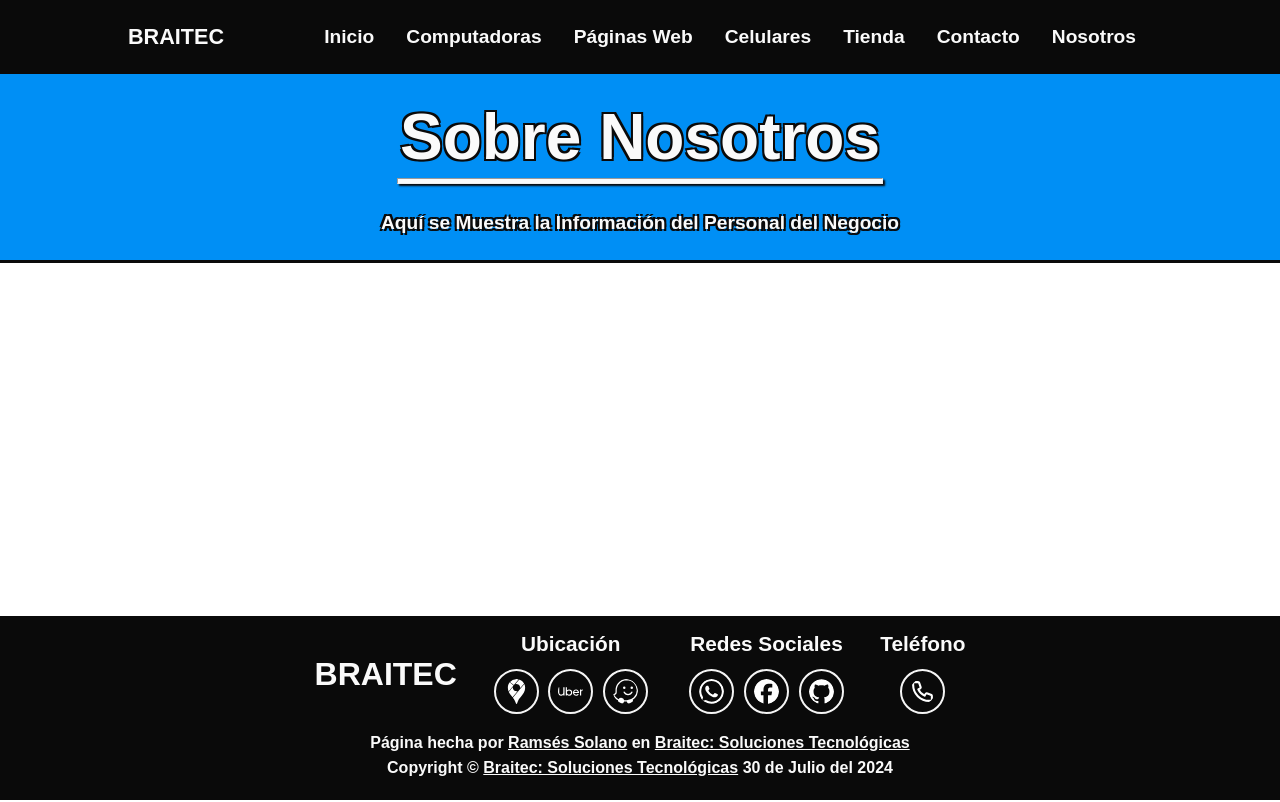
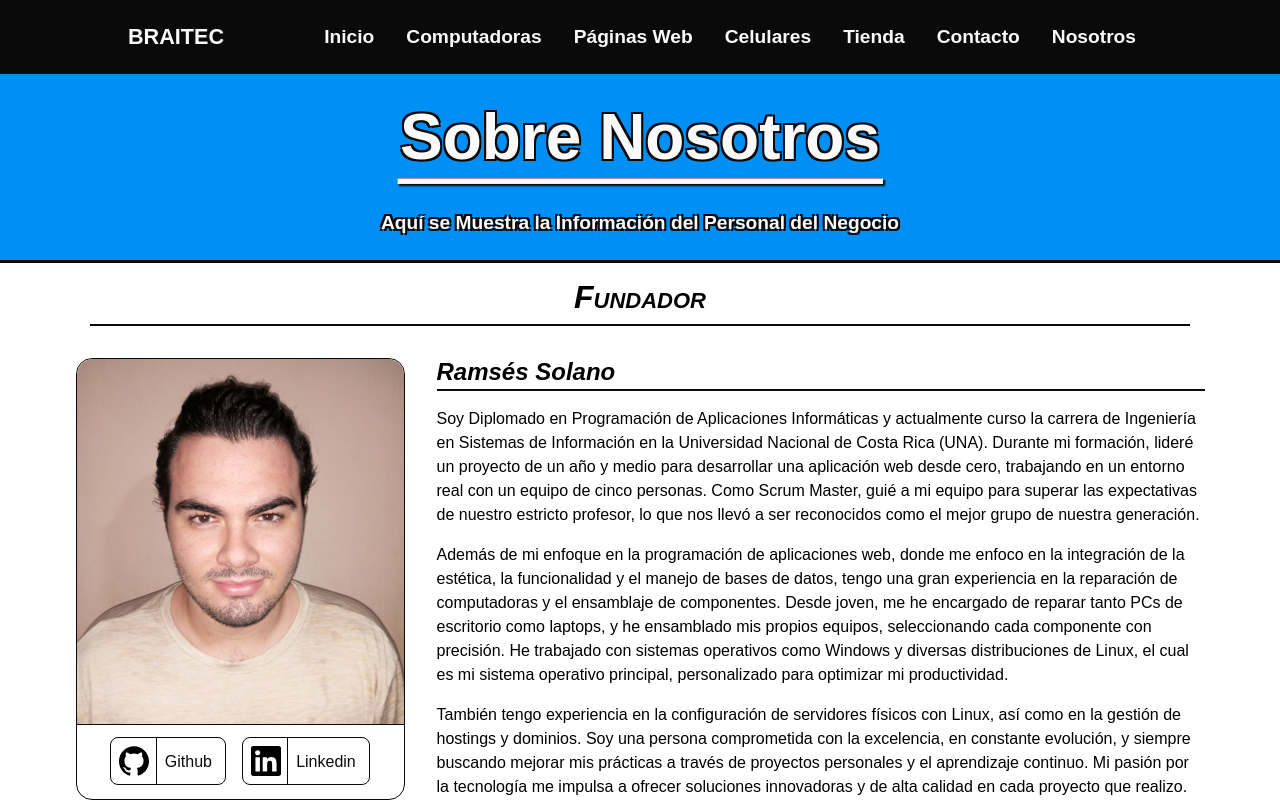
Before and after one commit to sh4dow18/braitec, a Next.js app: page /about-us in a window 1280 px wide. Shown: the top 802 px of the page. Built offline with nearby package versions, Linux system fonts and the light colour scheme.

Commit message:
add: founder's section in about us page
Add Founder's Image, Social Media, Name and Description in About Us Page

```diff
--- a/src/app/about-us/page.tsx
+++ b/src/app/about-us/page.tsx
@@ -1,6 +1,8 @@
+import "@/stylesheets/pages/about-us.css";
 // About Us Page Requirements
 import { Metadata } from "next";
-import { TitleSection } from "@/components";
+import { ImageLink, TitleSection } from "@/components";
+import Image from "next/image";
 // About Us Page Metadata
 export const metadata: Metadata = {
   title: "Sobre Nosotros",
@@ -16,6 +18,78 @@ function AboutUs() {
         title="Sobre Nosotros"
         subtitle="Aquí se Muestra la Información del Personal del Negocio"
       />
+      {/* Founder Container Section */}
+      <section className="founder-container">
+        {/* Founder Title */}
+        <h2>Fundador</h2>
+        {/* Founder Content */}
+        <div>
+          {/* Founder Card */}
+          <div>
+            {/* Founder Profile Image */}
+            <Image
+              src="/people/ramses-solano.jpg"
+              alt="Imagen de Ramsés Solano"
+              width={327}
+              height={365}
+              priority
+            />
+            {/* Founder Social Media */}
+            <div>
+              {/* Founder Github */}
+              <ImageLink
+                name="Github"
+                svg="github"
+                url="https://github.com/sh4dow18"
+              />
+              {/* Founder Linkedin */}
+              <ImageLink
+                name="Linkedin"
+                svg="linkedin"
+                url="https://www.linkedin.com/in/ramsés-solano-arias-981029227/"
+              />
+            </div>
+          </div>
+          {/* Founder Presentation */}
+          <section>
+            {/* Founder's Name */}
+            <h3>Ramsés Solano</h3>
+            {/* Founder Description */}
+            <p>
+              Soy Diplomado en Programación de Aplicaciones Informáticas y
+              actualmente curso la carrera de Ingeniería en Sistemas de
+              Información en la Universidad Nacional de Costa Rica (UNA).
+              Durante mi formación, lideré un proyecto de un año y medio para
+              desarrollar una aplicación web desde cero, trabajando en un
+              entorno real con un equipo de cinco personas. Como Scrum Master,
+              guié a mi equipo para superar las expectativas de nuestro estricto
+              profesor, lo que nos llevó a ser reconocidos como el mejor grupo
+              de nuestra generación.
+            </p>
+            <p>
+              Además de mi enfoque en la programación de aplicaciones web, donde
+              me enfoco en la integración de la estética, la funcionalidad y el
+              manejo de bases de datos, tengo una gran experiencia en la
+              reparación de computadoras y el ensamblaje de componentes. Desde
+              joven, me he encargado de reparar tanto PCs de escritorio como
+              laptops, y he ensamblado mis propios equipos, seleccionando cada
+              componente con precisión. He trabajado con sistemas operativos
+              como Windows y diversas distribuciones de Linux, el cual es mi
+              sistema operativo principal, personalizado para optimizar mi
+              productividad.
+            </p>
+            <p>
+              También tengo experiencia en la configuración de servidores
+              físicos con Linux, así como en la gestión de hostings y dominios.
+              Soy una persona comprometida con la excelencia, en constante
+              evolución, y siempre buscando mejorar mis prácticas a través de
+              proyectos personales y el aprendizaje continuo. Mi pasión por la
+              tecnología me impulsa a ofrecer soluciones innovadoras y de alta
+              calidad en cada proyecto que realizo.
+            </p>
+          </section>
+        </div>
+      </section>
     </>
   );
 }
--- /dev/null
+++ b/src/stylesheets/pages/about-us.css
@@ -0,0 +1,140 @@
+/* Main Classes Styles */
+/* Sorted Alphabetically */
+
+/* Second Grade */
+
+.founder-container > div {
+  /* Display */
+  display: flex;
+  flex-wrap: wrap;
+  justify-content: center;
+  width: 74rem;
+  /* Spacers */
+  margin: 2rem auto;
+}
+.founder-container h2 {
+  /* Spacers */
+  margin: 1rem 7%;
+  /* Texts */
+  text-align: center;
+}
+
+/* Third Grade */
+
+.founder-container > div > * {
+  /* Spacers */
+  margin-inline: 1rem;
+}
+.founder-container > div > div {
+  /* Display */
+  border-radius: 1rem;
+  height: 27.5rem;
+  /* Colors */
+  border: 1px solid var(--black);
+}
+.founder-container > div section {
+  /* Display */
+  width: 48rem;
+}
+
+/* Fourth Grade */
+
+.founder-container div div div a {
+  /* Display */
+  border-radius: 0.5rem;
+}
+.founder-container div div div {
+  /* Display */
+  display: flex;
+  flex-wrap: wrap;
+  justify-content: center;
+}
+.founder-container > div section h3 {
+  /* Spacers */
+  padding-bottom: 0.2rem;
+  /* Texts */
+  font-style: italic;
+  font-size: 1.5rem;
+  /* Colors */
+  border-bottom: 2px solid var(--black);
+}
+.founder-container div div > img {
+  /* Display */
+  border-top-left-radius: 1rem;
+  border-top-right-radius: 1rem;
+  /* Colors */
+  border-bottom: 1px solid var(--black);
+}
+.founder-container > div section p {
+  /* Spacers */
+  margin-block: 1rem;
+  /* Texts */
+  line-height: 1.5;
+}
+
+/* Fifth Grade */
+
+.founder-container div div div a img {
+  /* Spacers */
+  padding-right: 0.4rem;
+}
+
+/* Media Queries */
+/* Sorted by Max Width */
+
+@media screen and (max-width: 1185px) {
+  /* Main Classes Styles */
+  /* Sorted Alphabetically */
+
+  /* Second Grade */
+
+  .founder-container > div {
+    /* Display */
+    width: auto;
+  }
+}
+@media screen and (max-width: 1160px) {
+  /* Main Classes Styles */
+  /* Sorted Alphabetically */
+
+  /* Third Grade */
+
+  .founder-container > div section {
+    /* Display */
+    width: auto;
+    /* Spacers */
+    margin: 2rem 7% 0;
+    /* Texts */
+    text-align: justify;
+  }
+
+  /* Fourth Grade */
+
+  .founder-container > div section h3 {
+    /* Texts */
+    text-align: center;
+  }
+  .founder-container > div section p {
+    /* Texts */
+    line-height: 2
+  }
+}
+@media screen and (max-width: 350px) {
+  /* Main Classes Styles */
+  /* Sorted Alphabetically */
+
+  /* Third Grade */
+
+  .founder-container > div > div {
+    /* Display */
+    height: 26rem;
+  }
+
+  /* Fourth Grade */
+
+  .founder-container div div > img {
+    /* Display */
+    width: 300px;
+    height: 338px;
+  }
+}
```
Also changed, not shown: public/people/ramses-solano.jpg (added), public/svgs/linkedin.svg (added).
